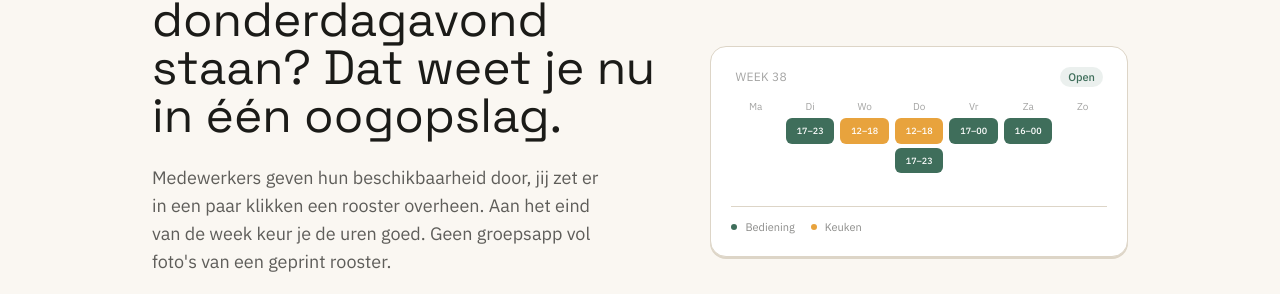
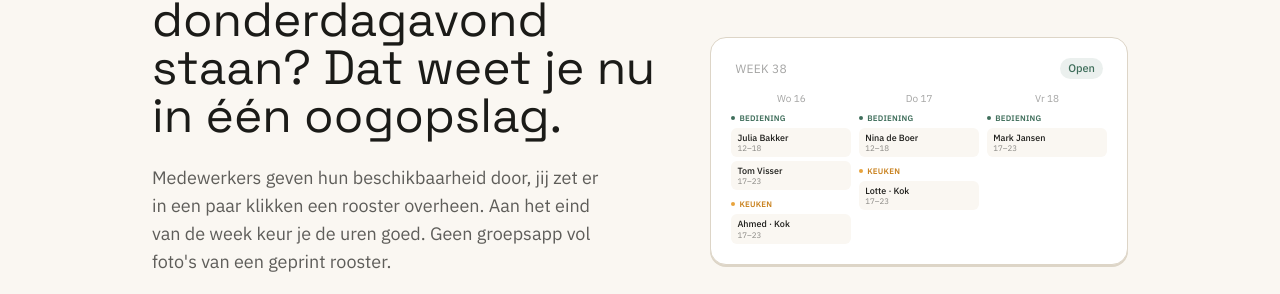
Before and after one commit to ThomKlomp/Planningstool, a Next.js app: page / in a window 1280 px wide. Shown: the part 229-523 px from the top of the page. Built offline with nearby package versions, Linux system fonts and the light colour scheme; no server answers.

Commit message:
Add files via upload

```diff
--- a/src/app/page.tsx
+++ b/src/app/page.tsx
@@ -154,19 +154,54 @@ function Feature({ title, body }: { title: string; body: string }) {
 /** Kleine, gestileerde weergave van een weekrooster: geen screenshot, gewoon opgebouwd uit divs. */
 function ScheduleMock() {
   const days = [
-    { label: "Ma", shifts: [] as { time: string; color: string }[] },
-    { label: "Di", shifts: [{ time: "17–23", color: "bg-awning" }] },
-    { label: "Wo", shifts: [{ time: "12–18", color: "bg-amber" }] },
     {
-      label: "Do",
-      shifts: [
-        { time: "12–18", color: "bg-amber" },
-        { time: "17–23", color: "bg-awning" },
+      label: "Wo 16",
+      groups: [
+        {
+          team: "Bediening",
+          color: "text-awning",
+          dot: "bg-awning",
+          shifts: [
+            { name: "Julia Bakker", time: "12–18" },
+            { name: "Tom Visser", time: "17–23" },
+          ],
+        },
+        {
+          team: "Keuken",
+          color: "text-amber-dark",
+          dot: "bg-amber",
+          shifts: [{ name: "Ahmed · Kok", time: "17–23" }],
+        },
       ],
     },
-    { label: "Vr", shifts: [{ time: "17–00", color: "bg-awning" }] },
-    { label: "Za", shifts: [{ time: "16–00", color: "bg-awning" }] },
-    { label: "Zo", shifts: [] },
+    {
+      label: "Do 17",
+      groups: [
+        {
+          team: "Bediening",
+          color: "text-awning",
+          dot: "bg-awning",
+          shifts: [{ name: "Nina de Boer", time: "12–18" }],
+        },
+        {
+          team: "Keuken",
+          color: "text-amber-dark",
+          dot: "bg-amber",
+          shifts: [{ name: "Lotte · Kok", time: "17–23" }],
+        },
+      ],
+    },
+    {
+      label: "Vr 18",
+      groups: [
+        {
+          team: "Bediening",
+          color: "text-awning",
+          dot: "bg-awning",
+          shifts: [{ name: "Mark Jansen", time: "17–23" }],
+        },
+      ],
+    },
   ];
 
   return (
@@ -177,27 +212,33 @@ function ScheduleMock() {
           Open
         </span>
       </div>
-      <div className="mt-3 grid grid-cols-7 gap-1.5">
+      <div className="mt-3 grid grid-cols-3 gap-2">
         {days.map((d) => (
-          <div key={d.label} className="text-center">
-            <p className="text-[10px] text-ink/40">{d.label}</p>
-            <div className="mt-1 flex min-h-[4.5rem] flex-col gap-1">
-              {d.shifts.map((s, i) => (
-                <div
-                  key={i}
-                  className={`rounded-md ${s.color} px-1 py-1.5 text-[9px] font-medium text-white`}
-                >
-                  {s.time}
+          <div key={d.label}>
+            <p className="text-center text-[10px] text-ink/40">{d.label}</p>
+            <div className="mt-1.5 space-y-2">
+              {d.groups.map((g) => (
+                <div key={g.team}>
+                  <p
+                    className={`flex items-center gap-1 text-[8px] font-semibold uppercase tracking-wide ${g.color}`}
+                  >
+                    <span className={`h-1 w-1 rounded-full ${g.dot}`} />
+                    {g.team}
+                  </p>
+                  <div className="mt-1 space-y-1">
+                    {g.shifts.map((s, i) => (
+                      <div key={i} className="rounded-md bg-paper px-1.5 py-1">
+                        <p className="truncate text-[9px] font-medium leading-tight">{s.name}</p>
+                        <p className="text-[8px] leading-tight text-ink/50">{s.time}</p>
+                      </div>
+                    ))}
+                  </div>
                 </div>
               ))}
             </div>
           </div>
         ))}
       </div>
-      <div className="mt-4 flex items-center gap-2 border-t border-line pt-3 text-[11px] text-ink/50">
-        <span className="h-1.5 w-1.5 rounded-full bg-awning" /> Bediening
-        <span className="ml-2 h-1.5 w-1.5 rounded-full bg-amber" /> Keuken
-      </div>
     </div>
   );
 }
```
